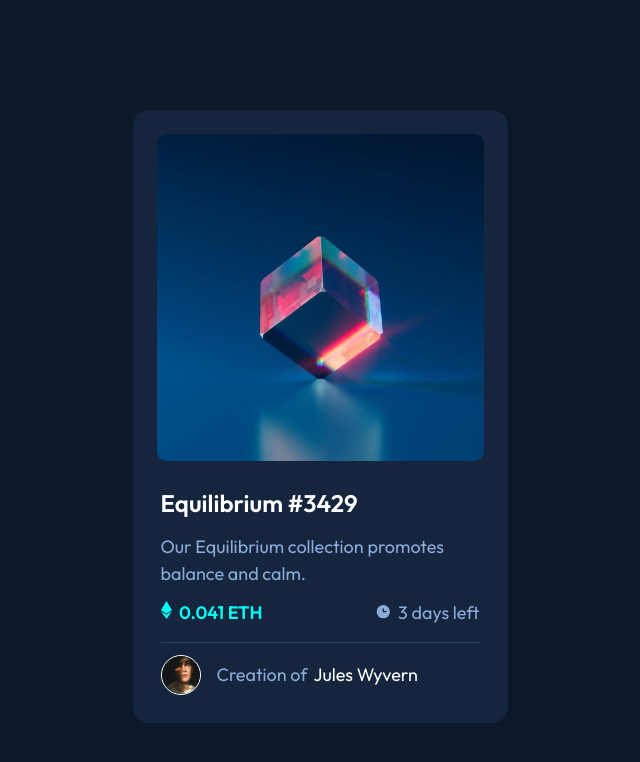
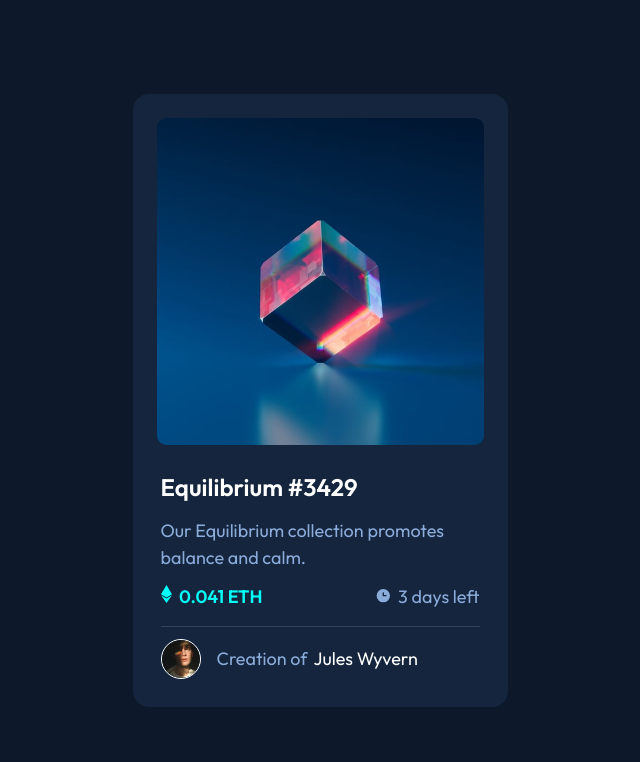
Before and after one commit to eldoragon/nft-preview-card-component-main, a plain HTML site: page index.html in a window 1280 px wide. Shown: the whole page, without its empty margins (320-960 px from the left). Drawn offline with Linux system fonts and the light colour scheme.

Commit message:
modified css

```diff
--- a/style.css
+++ b/style.css
@@ -54,8 +54,7 @@
     display: flex;
     justify-content: center;
     align-items: center;
-    margin: 1rem;
-    overflow: hidden;
+    padding: 1rem;
   }
 
   .flex-group {
```
